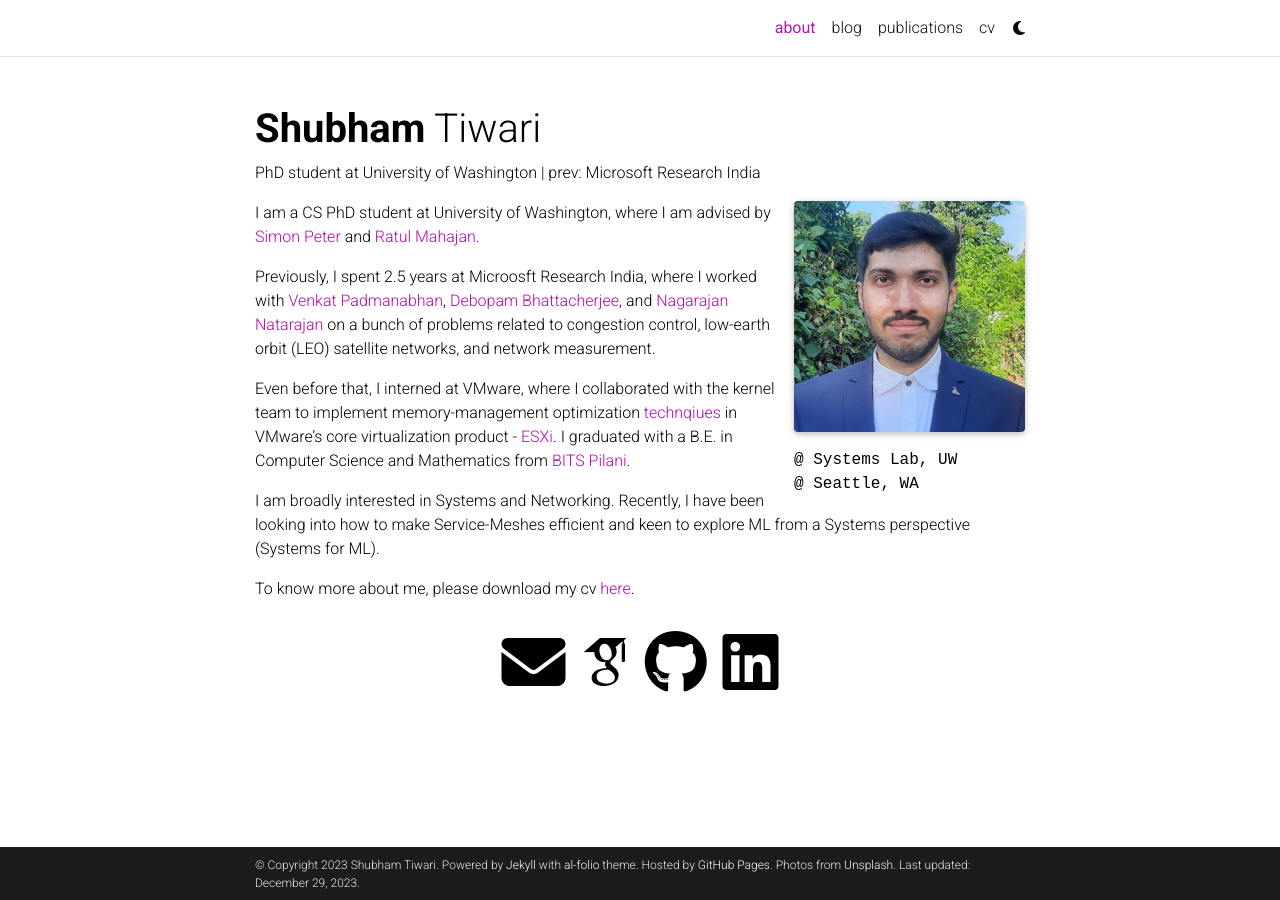
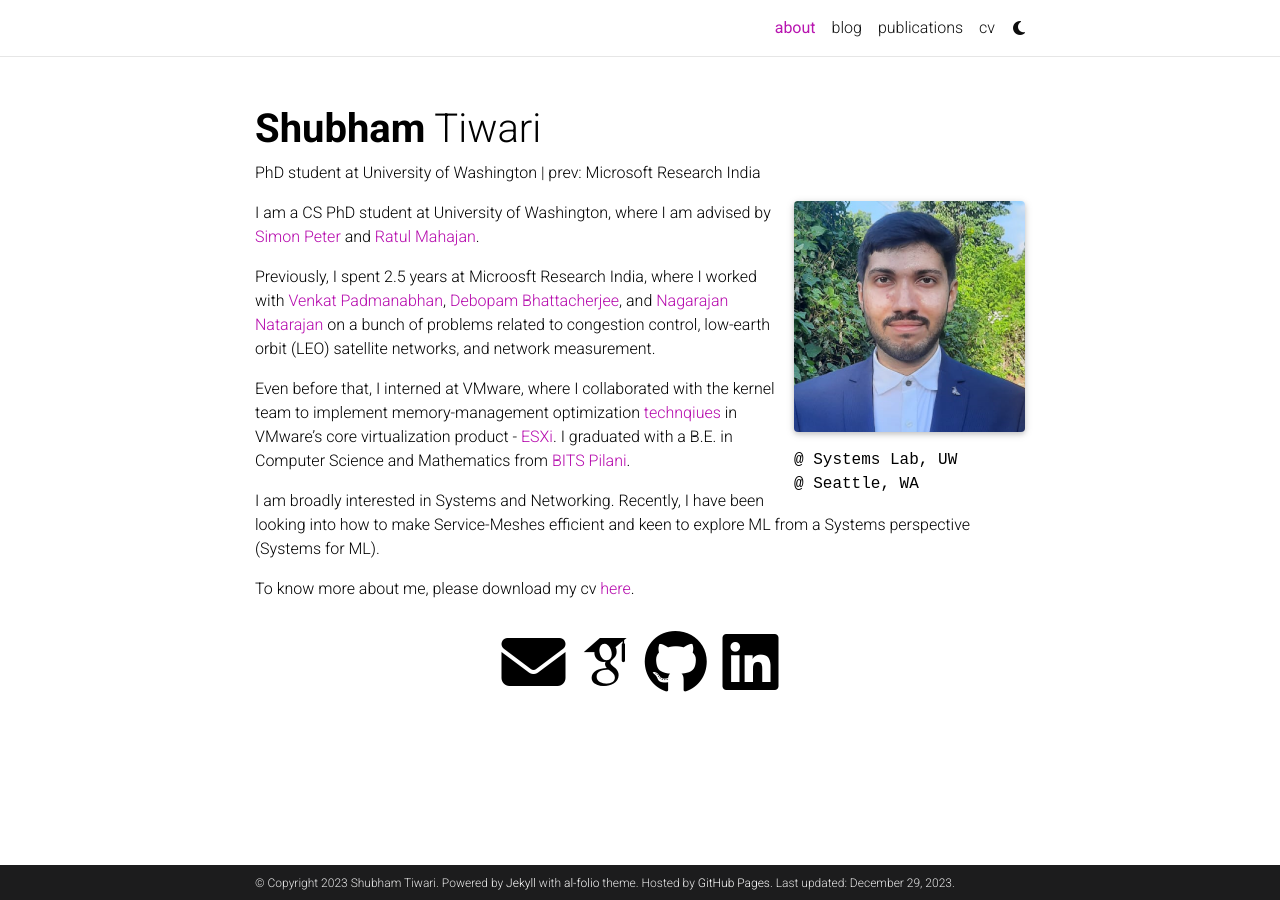
Before and after one commit to sbhTWR/sbhtwr.github.io, a Jekyll site: the page built from _pages/about.md, in a window 1280 px wide. Built offline with Jekyll 4.4.1, drawn with Linux system fonts in a browser that asks for light colours; full-size pictures stand in for the smaller copies a plugin makes; some web fonts are replaced; comment, search, counter and statistics services are not loaded; a style sheet for code colours, icons or effects is not loaded.

Commit message:
Update _config.yml

```diff
--- a/_config.yml
+++ b/_config.yml
@@ -8,11 +8,10 @@ middle_name:
 last_name: Tiwari
 email: tshubham@uw.edu
 description: > # the ">" symbol means to ignore newlines until "footer_text:"
-  A simple, whitespace theme for academics. Based on [*folio](https://github.com/bogoli/-folio) design.
+  Shubham Tiwari
 footer_text: >
   Powered by <a href="https://jekyllrb.com/" target="_blank">Jekyll</a> with <a href="https://github.com/alshedivat/al-folio">al-folio</a> theme.
   Hosted by <a href="https://pages.github.com/" target="_blank">GitHub Pages</a>.
-  Photos from <a href="https://unsplash.com" target="_blank">Unsplash</a>.
 keywords: jekyll, jekyll-theme, academic-website, portfolio-website  # add your own keywords or leave empty
 
 lang: en # the language of your site (for example: en, fr, cn, ru, etc.)
```
